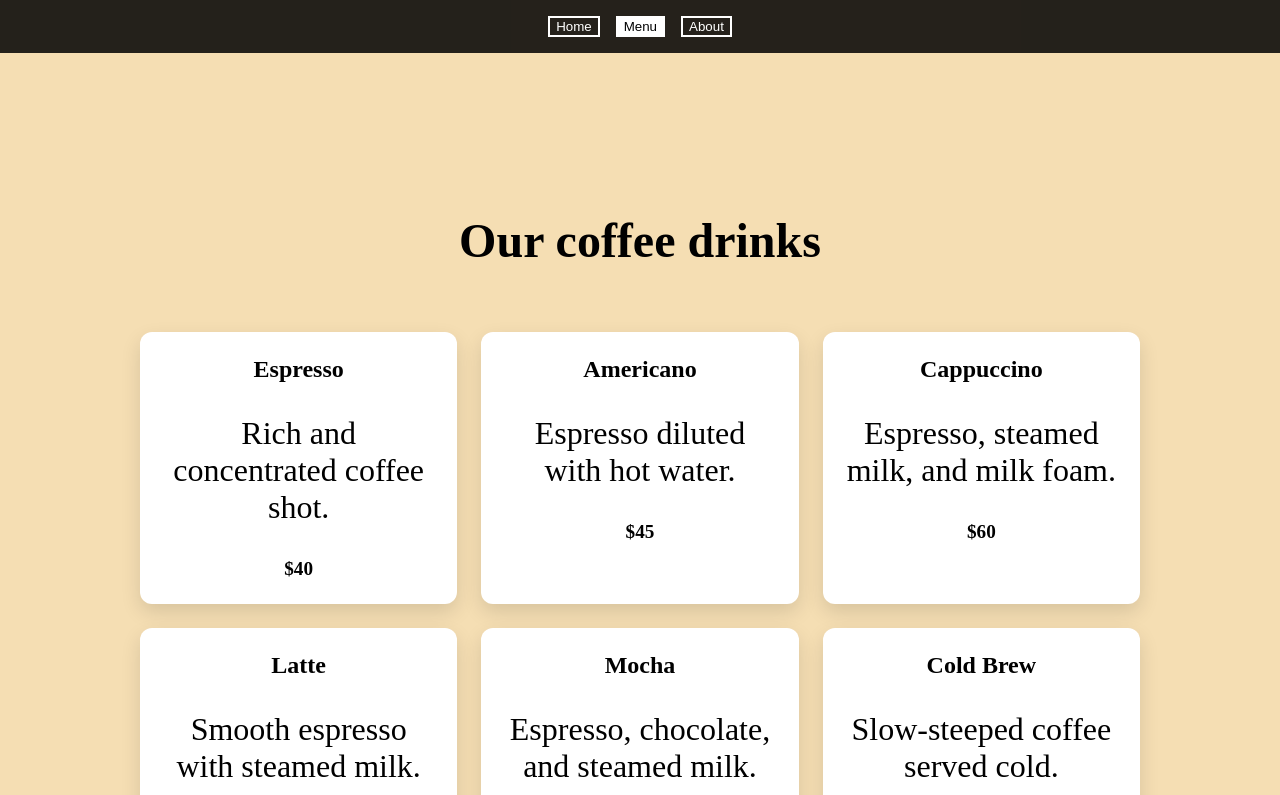
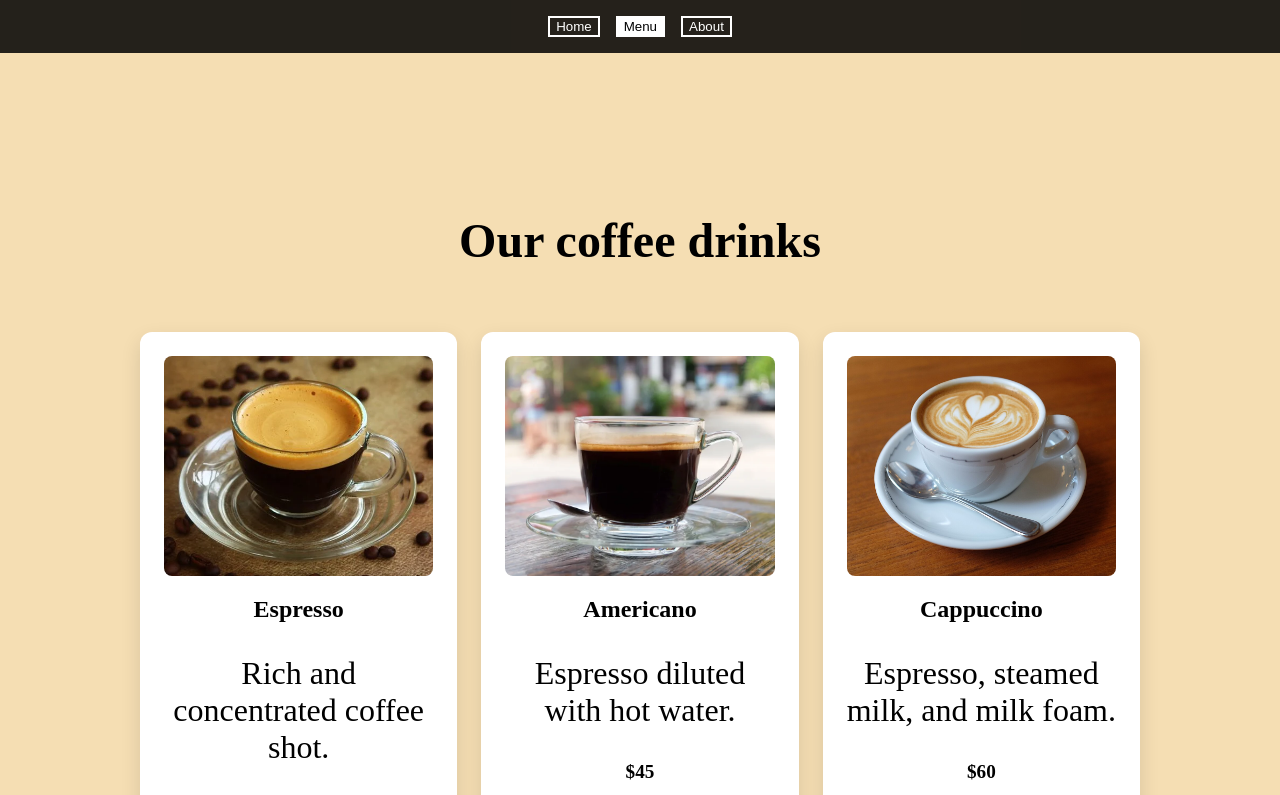
Before and after one commit to julioldv/restaurant-page-js, a website built with webpack: page src/template.html in a window 1280 px wide. Both pictures are taken after a click on the button "View Menu". Shown: the top 795 px of the page. Built offline with nearby package versions, Linux system fonts and the light colour scheme.

Commit message:
Add images to menu items

```diff
--- a/src/menu.js
+++ b/src/menu.js
@@ -1,3 +1,5 @@
+import drinks from "./menuData.js";
+
 const renderMenu = (contentContainer) => {
   const menuTitle = document.createElement("h1");
   menuTitle.textContent = "Our coffee drinks";
@@ -11,42 +13,14 @@ const renderMenu = (contentContainer) => {
   menuSection.append(menuTitle, cardsContainer);
 
   contentContainer.appendChild(menuSection);
-
-    const drinks = [
-    {
-        name: "Espresso",
-        description: "Rich and concentrated coffee shot.",
-        price: "$40",
-    },
-    {
-        name: "Americano",
-        description: "Espresso diluted with hot water.",
-        price: "$45",
-    },
-    {
-        name: "Cappuccino",
-        description: "Espresso, steamed milk, and milk foam.",
-        price: "$60",
-    },
-    {
-        name: "Latte",
-        description: "Smooth espresso with steamed milk.",
-        price: "$65",
-    },
-    {
-        name: "Mocha",
-        description: "Espresso, chocolate, and steamed milk.",
-        price: "$70",
-    },
-    {
-        name: "Cold Brew",
-        description: "Slow-steeped coffee served cold.",
-        price: "$65",
-    },
-    ];
   drinks.forEach((drink) => {
     const card = document.createElement("div");
     card.classList.add("menu-card");
+
+    const image = document.createElement("img");
+    image.src = drink.image;
+    image.alt = drink.name;
+    image.classList.add("menu-image");
 
     const title = document.createElement("h2");
     title.textContent = drink.name;
@@ -58,7 +32,7 @@ const renderMenu = (contentContainer) => {
     price.textContent = drink.price;
     price.classList.add("price");
 
-    card.append(title, description, price);
+    card.append(image, title, description, price);
 
     cardsContainer.appendChild(card);
   });
--- /dev/null
+++ b/src/menuData.js
@@ -0,0 +1,47 @@
+import espressoImg from "./assets/images/espresso.jpg";
+import americanoImg from "./assets/images/americano.jpg";
+import cappuccinoImg from "./assets/images/cappuccino.jpg";
+import latteImg from "./assets/images/latte.jpg";
+import mochaImg from "./assets/images/mocha.jpg";
+import coldBrewImg from "./assets/images/cold-brew.jpg";
+
+const drinks = [
+  {
+    name: "Espresso",
+    description: "Rich and concentrated coffee shot.",
+    price: "$40",
+    image: espressoImg,
+  },
+  {
+    name: "Americano",
+    description: "Espresso diluted with hot water.",
+    price: "$45",
+    image: americanoImg,
+  },
+  {
+    name: "Cappuccino",
+    description: "Espresso, steamed milk, and milk foam.",
+    price: "$60",
+    image: cappuccinoImg,
+  },
+  {
+    name: "Latte",
+    description: "Smooth espresso with steamed milk.",
+    price: "$65",
+    image: latteImg,
+  },
+  {
+    name: "Mocha",
+    description: "Espresso, chocolate, and steamed milk.",
+    price: "$70",
+    image: mochaImg,
+  },
+  {
+    name: "Cold Brew",
+    description: "Slow-steeped coffee served cold.",
+    price: "$65",
+    image: coldBrewImg,
+  },
+];
+
+export default drinks;
--- a/src/styles.css
+++ b/src/styles.css
@@ -182,6 +182,17 @@ footer p {
   box-shadow: 0 12px 30px rgba(0,0,0,0.2);
 }
 
+.menu-image {
+  width: 100%;
+  height: 220px;
+
+  object-fit: cover;
+
+  border-radius: 8px;
+
+  margin-bottom: 1rem;
+}
+
 .price {
   display: block;
 
```
